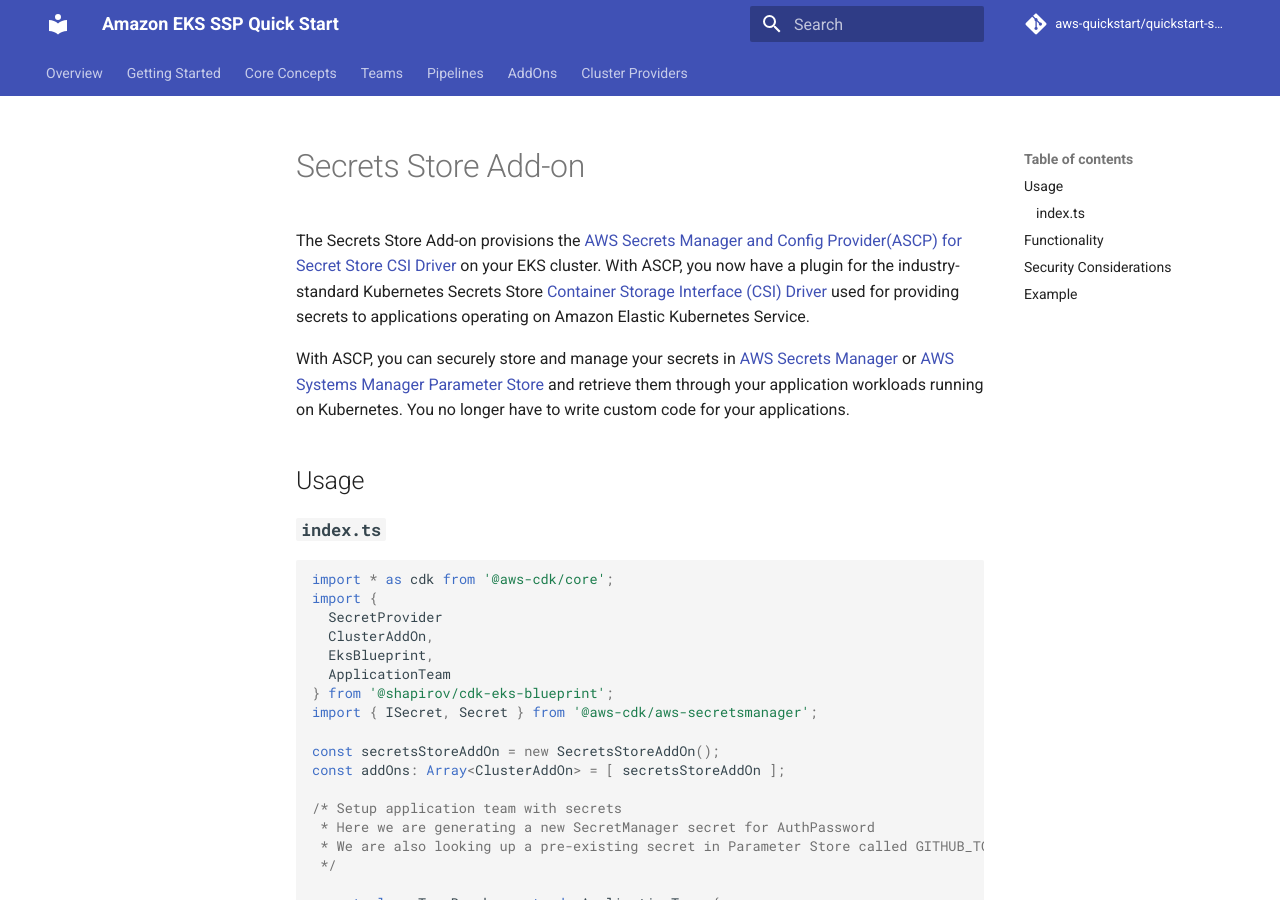
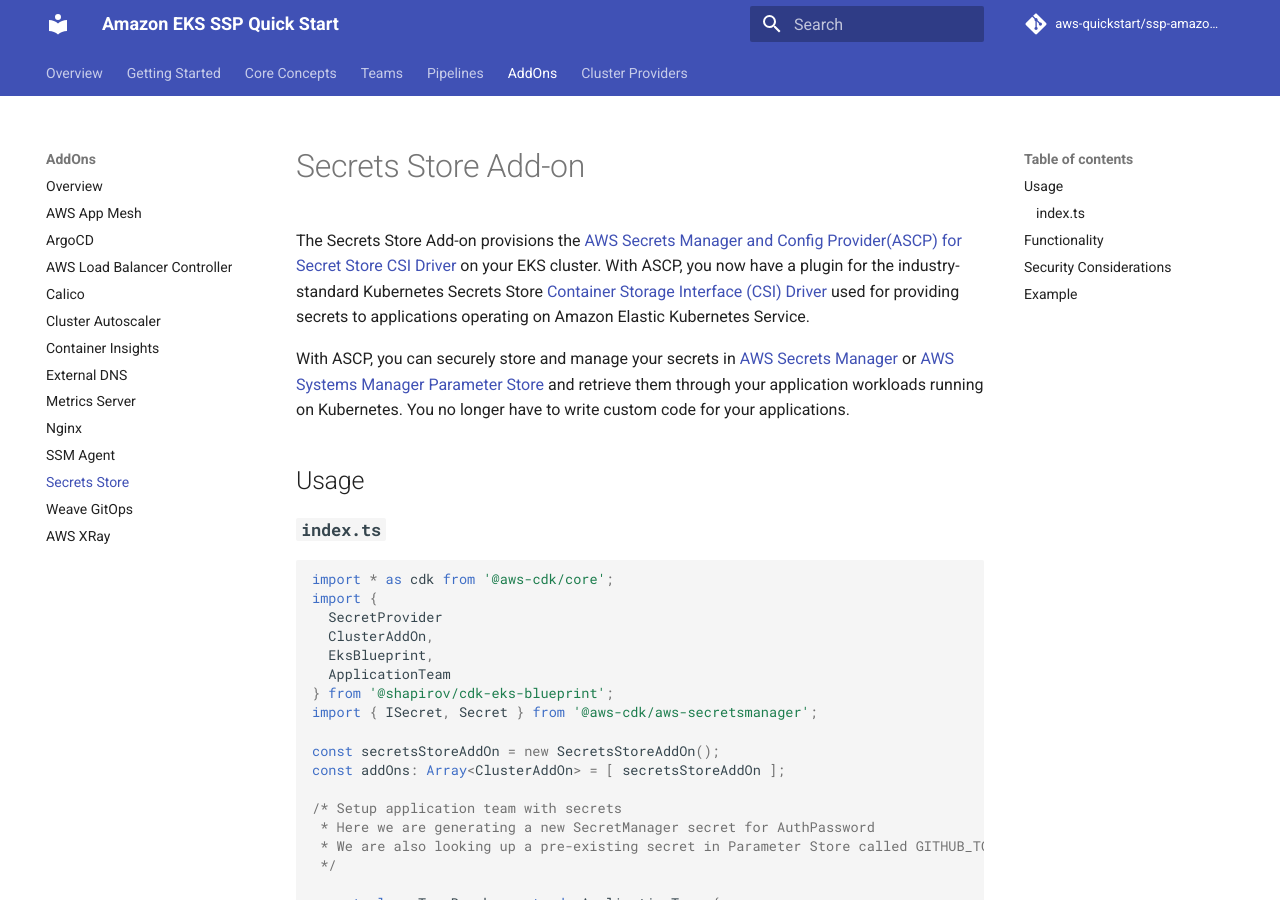
Before and after one commit to aws-quickstart/cdk-eks-blueprints, an MkDocs documentation site: the page built from docs/addons/secrets-store.md, in a window 1280 px wide and 900 px high. Built offline with MkDocs 1.6.1 and Material for MkDocs 9.7.7, drawn with Linux system fonts in a browser that asks for light colours; comment, search, counter and statistics services are not loaded.

```diff
--- a/mkdocs.yml
+++ b/mkdocs.yml
@@ -1,6 +1,6 @@
 site_name: Amazon EKS SSP Quick Start
-repo_name: "aws-quickstart/quickstart-ssp-amazon-eks"
-repo_url: "https://github.com/aws-quickstart/quickstart-ssp-amazon-eks"
+repo_name: "aws-quickstart/ssp-amazon-eks"
+repo_url: "https://github.com/aws-quickstart/ssp-amazon-eks"
 docs_dir: "docs"
 theme:
   name: material
@@ -24,6 +24,7 @@
     - Metrics Server: 'addons/metrics-server.md'
     - Nginx: 'addons/nginx.md'
     - SSM Agent: 'addons/ssm-agent.md'
+    - Secrets Store: 'addons/secrets-store.md'
     - Weave GitOps: 'https://github.com/weaveworks/weave-gitops-ssp-addon'
     - AWS XRay: 'addons/xray.md'
   - Cluster Providers:
```
